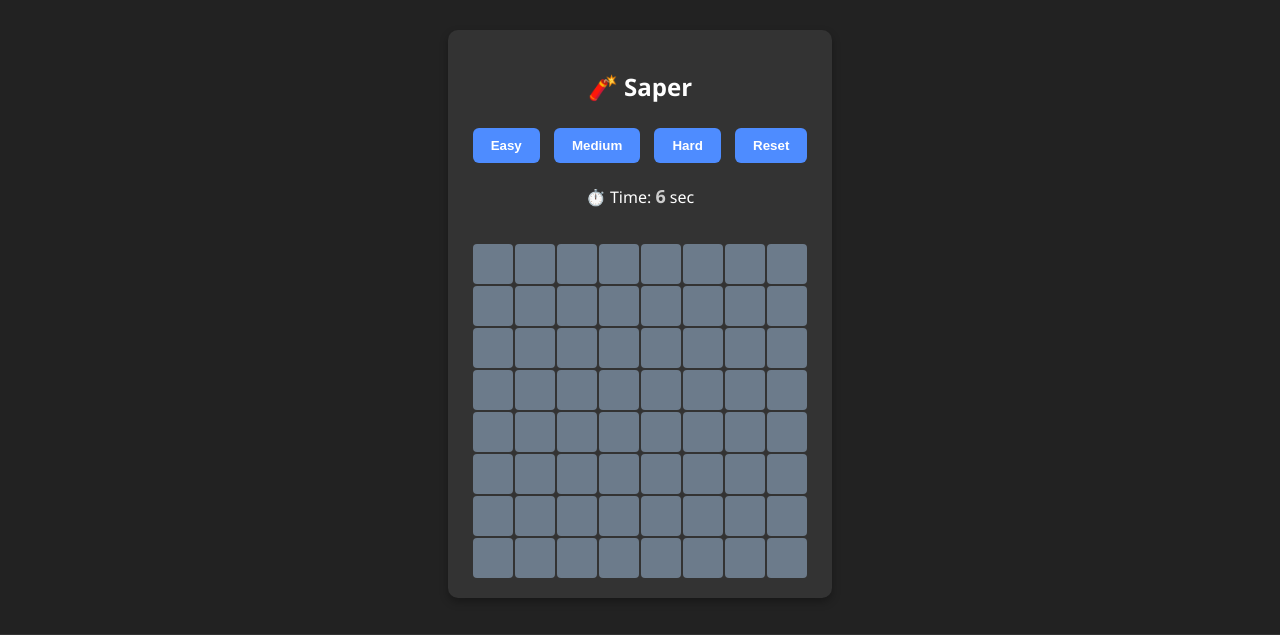
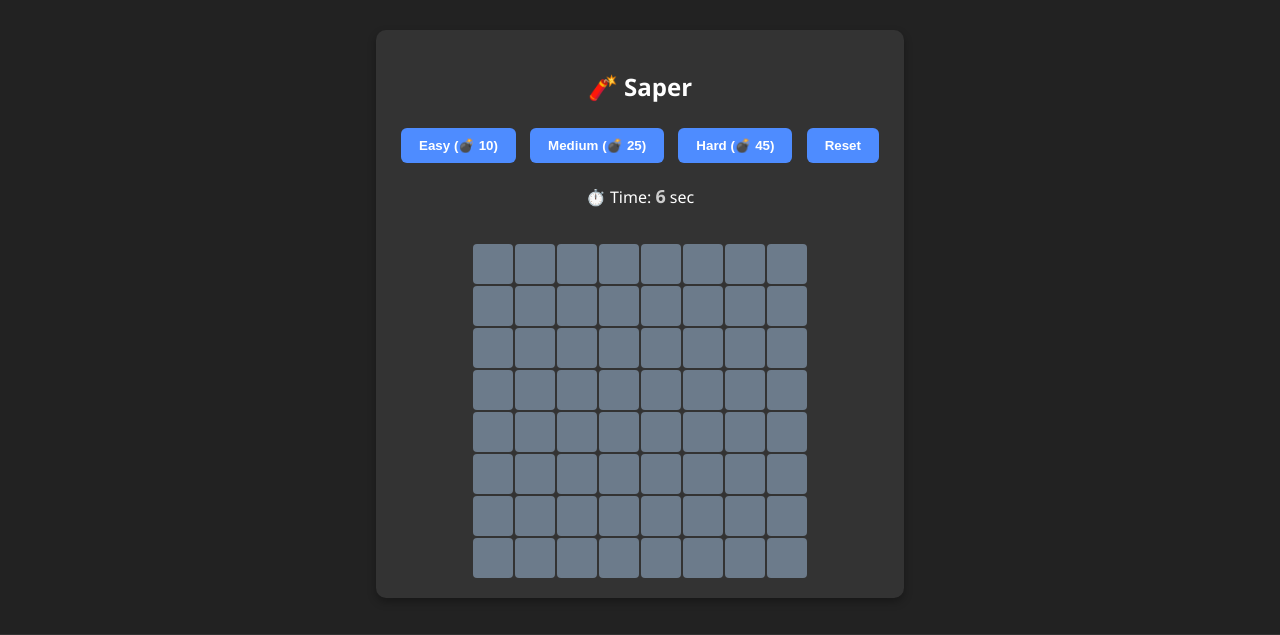
Before and after one commit to ScreamOff/ProjektZespo-owy, a Flask app: page /saper/saper in a window 1280 px wide. Shown: the part 80-715 px from the top of the page. Run offline with Flask 3, Linux system fonts and the light colour scheme.

Commit message:
git commit -m "PZ-36 <message>"

```diff
--- a/applications/saper/templates/saper_page.html
+++ b/applications/saper/templates/saper_page.html
@@ -9,9 +9,9 @@
     <div class="board-section">
         <h2>🧨 Saper</h2>
         <div>
-            <button id="easyButton">Easy</button>
-            <button id="mediumButton">Medium</button>
-            <button id="hardButton">Hard</button>
+            <button id="easyButton">Easy (💣 10)</button>
+            <button id="mediumButton">Medium (💣 25)</button>
+            <button id="hardButton">Hard (💣 45)</button>
             <button id="resetButton">Reset</button>
         </div>
         <p>⏱️ Time: <span id="timer">0</span> sec</p>
--- a/static/js/saper.js
+++ b/static/js/saper.js
@@ -5,6 +5,7 @@
     const mediumButton = document.getElementById('mediumButton');
     const hardButton = document.getElementById('hardButton');
     const timerDisplay = document.getElementById('timer');
+    const explosionSound = new Audio('/static/audio/saper.mp3');
     const cells = [];
     let isGameOver = false;
     let width, height, bombCount;
@@ -123,6 +124,7 @@
     function gameOver() {
         isGameOver = true;
         clearInterval(timerInterval);
+        explosionSound.play();
         cells.forEach(cell => {
             if (cell.getAttribute('data-bomb') === 'true') {
                 cell.classList.add('bomb', 'revealed');
```
Also changed, not shown: 1 other file.
